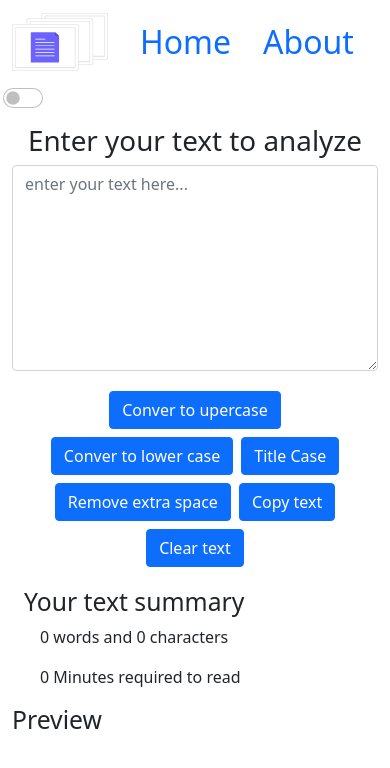
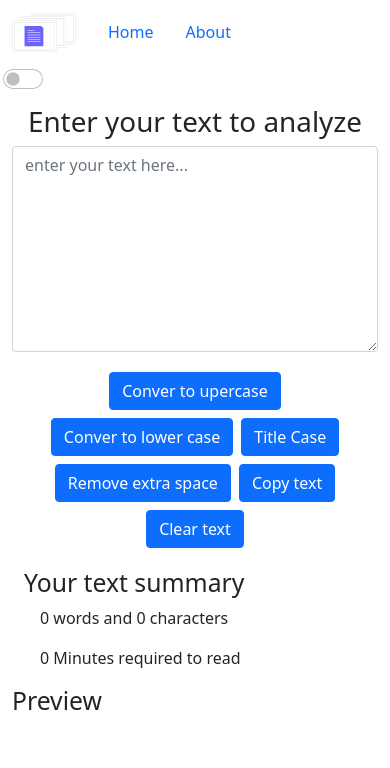
Before and after one commit to Vivek-Pandey1/Text-Analyser, a React (Create React App) app: page / in a window 390 px wide. Shown: the top 768 px of the page. Built offline with nearby package versions, Linux system fonts and the light colour scheme.

Commit message:
Style: chaneg in nav

```diff
--- a/src/App.css
+++ b/src/App.css
@@ -20,7 +20,18 @@ main {
 .navbar > .container-fluid {
   display: flex;
   justify-content: flex-start !important;
+  align-items: center !important;
 }
 .navbar-brand > img {
   width: 6rem;
 }
+
+@media  (max-width:550px){
+  .nav-item {
+    font-size: 1rem;
+    }
+    .navbar-brand > img {
+      width: 4rem;
+    }
+
+}
```
